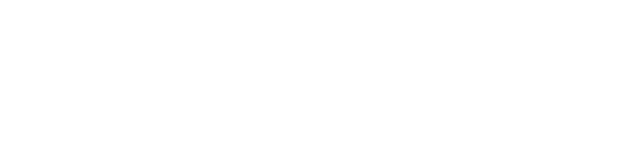
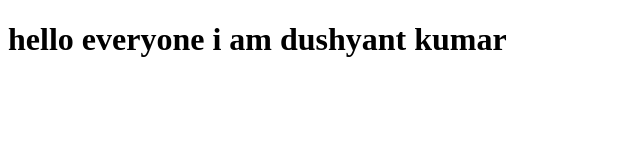
Before and after one commit to DushyantParashar09/test, a plain HTML site: page index.html in a window 1280 px wide. Shown: the whole page, without its empty margins (0-640 px from the left). Drawn offline with Linux system fonts and the light colour scheme.

Commit message:
h1 change in index.html

```diff
--- a/index.html
+++ b/index.html
@@ -7,6 +7,6 @@
     <title>Welcome to github</title>
 </head>
 <body>
-
+     <h1> hello everyone i am dushyant kumar</h1>
 </body>
 </html>
```
Also changed, not shown: 1 other file.
